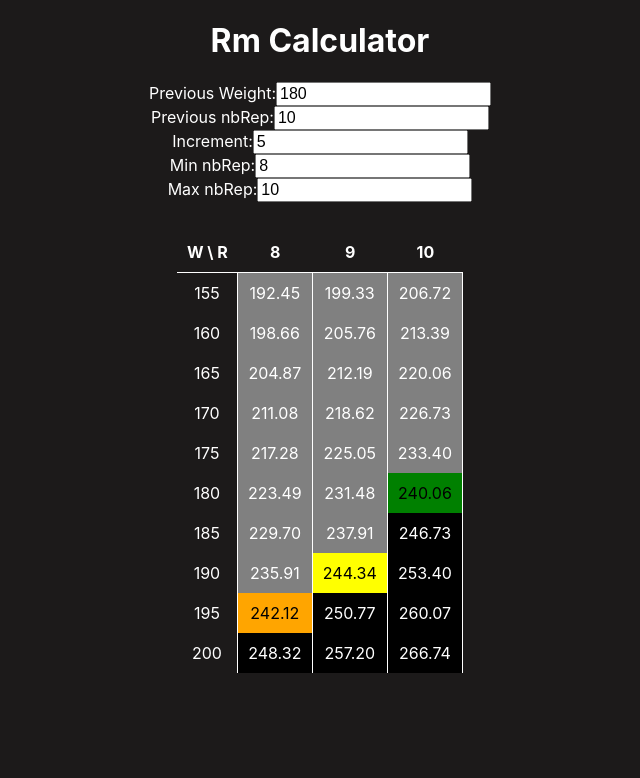
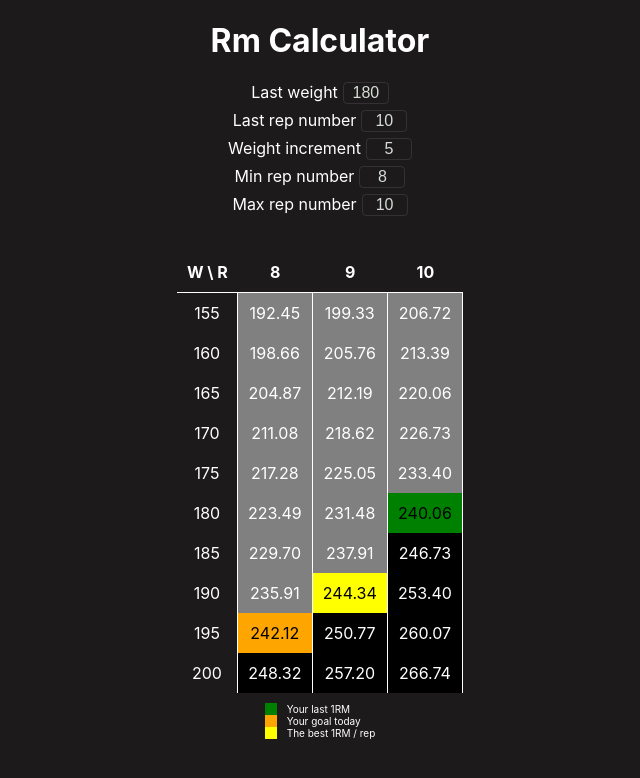
Before and after one commit to TanguyLeLoch/rm-calculator, a React (Create React App) app: page / in a window 1280 px wide. Shown: the top 778 px of the page, without its empty margins (320-960 px from the left). Built offline with nearby package versions, Linux system fonts and the light colour scheme.

Commit message:
add legend + text help

```diff
--- /dev/null
+++ b/src/pages/Rm/ColorSquare.jsx
@@ -0,0 +1,15 @@
+import React from 'react';
+
+const ColorSquare = ({ color }) => {
+    const style = {
+        display: "inline-block",
+        width: "12px",
+        height: "12px",
+        backgroundColor: color,
+        marginRight: "5px"
+    };
+
+    return <span style={style}></span>;
+};
+
+export default ColorSquare;
--- /dev/null
+++ b/src/pages/Rm/Legend.jsx
@@ -0,0 +1,27 @@
+import React from 'react';
+import ColorSquare from './ColorSquare'; // Ensure this import path matches your file structure
+
+function Legend() {
+    const listStyle = {
+        listStyleType: "none", // Removes bullet points
+        padding: 0, // Removes default padding
+        margin: "0 auto", // Centers the list
+    };
+
+    const listItemStyle = {
+        display: "flex", // Uses flexbox for layout
+        alignItems: "center", // Centers items vertically
+    };
+    const textStyle = {
+        fontSize: "10px",
+        paddingLeft: "5px"
+    }
+
+    return (<ul style={listStyle}>
+        <li style={listItemStyle}><ColorSquare color="green"/><span style={textStyle}> Your last 1RM</span></li>
+        <li style={listItemStyle}><ColorSquare color="orange"/> <span style={textStyle}>Your goal today</span></li>
+        <li style={listItemStyle}><ColorSquare color="yellow"/> <span style={textStyle}>The best 1RM / rep</span></li>
+    </ul>);
+}
+
+export default Legend;
--- a/src/pages/Rm/NumberInput.js
+++ b/src/pages/Rm/NumberInput.js
@@ -1,17 +1,43 @@
-function NumberInput({ id, label, value, onChange, onBlur = () => {}, required = true }) {
+import React, {useState} from 'react';
+function noOp() {
+    return () => {
+    };
+}
+
+function NumberInput({id, label, value, onChange, helpText, onBlur}) {
+    onBlur = onBlur || noOp;
+    const [isFocused, setIsFocused] = useState(false);
+
+    const handleFocus = () => {
+        setIsFocused(true);
+    };
+
+    const handleBlur = (e) => {
+        setIsFocused(false);
+        if (onBlur) {
+            onBlur(e.target.value);
+        }
+    };
+
+
     return (<div>
-        <label htmlFor={id}>{label}:</label>
+        <label htmlFor={id}>
+            {label}
+        </label>
+
         <input
             type="text"
             id={id}
             value={value}
             onChange={(e) => onChange(e.target.value)}
-            onBlur={(e) => onBlur(e.target.value)}
-            required={required}
+            onFocus={handleFocus}
+            onBlur={handleBlur}
+            required={true}
             inputMode="decimal"
             style={{fontSize: "16px"}}
+            className={`number-input ${isFocused ? 'focused' : '' }`}
         />
-    </div>);
+        <div className={`input-help-text ${isFocused ? 'visible' : ''}`}>{helpText}</div>    </div>);
 }
 
 export default NumberInput;
--- /dev/null
+++ b/src/pages/Rm/Rm.css
@@ -0,0 +1,33 @@
+
+
+.input-help-text {
+    font-size: 12px;
+    color: #d6dcd6;
+    margin-top: 3px;
+    margin-bottom: 3px;
+    opacity: 0; /* Start invisible */
+    transition: opacity 0.3s ease, transform 0.3s ease, max-height 0.3s ease;/* Smooth transition for opacity and transform */
+    transform: translateY(-10px);
+    pointer-events: none; /* Prevent the element from capturing clicks */
+    max-height: 0
+}
+
+.input-help-text.visible {
+    opacity: 1; /* Fully visible when focused */
+    transform: translateY(0); /* Move to its final position */
+    max-height: 50px}
+
+.number-input {
+    background-color: rgba(255, 255, 255, 0);
+    width: 40px;
+    margin-left: 5px;
+    text-align: center  ;
+    border: solid 1px rgba(255, 255, 255, 0.1);
+    border-radius: 4px;
+    color: #d6dcd6;
+}
+.number-input.focused {
+    background-color: rgba(255, 255, 255, 0.1);
+    border: solid 1px rgba(255, 255, 255, 0.2);
+
+}
--- a/src/pages/Rm/index.jsx
+++ b/src/pages/Rm/index.jsx
@@ -1,6 +1,9 @@
 import React, {useEffect, useState} from 'react';
 import RmCalculator from './RmCalculator';
 import NumberInput from "./NumberInput";
+
+import './Rm.css';
+import Legend from "./Legend";
 
 function Rm() {
     const [lastWeight, setLastWeight] = useState('180');
@@ -50,44 +53,47 @@ function Rm() {
         }
     }
     return (<div style={{
-            color: 'white', display: 'flex', justifyContent: 'center', alignItems: 'center', flexDirection: 'column'
-        }}>
+        color: 'white', display: 'flex', justifyContent: 'center', alignItems: 'center', flexDirection: 'column'    }}>
         <h1>Rm Calculator</h1>
         <form onSubmit={handleSubmit} style={{marginBottom: '20px'}}>
             <NumberInput
                 id="lastWeight"
-                    label="Previous Weight"
+                label="Last weight"
                 value={lastWeight}
                 onChange={setLastWeight}
+                helpText={'Enter the weight you lifted last time'}
             />
             <NumberInput
                 id="lastRep"
-                    label="Previous nbRep"
+                label="Last rep number"
                 value={lastRep}
                 onChange={setLastRep}
                 onBlur={updateLastRep}
+                helpText={'Enter the number of repetitions you did last time'}
             />
             <NumberInput
                 id="increment"
-                    label="Increment"
+                label="Weight increment"
                 value={increment}
                 onChange={setIncrement}
+                helpText={'Enter the minimum weight increment you can use'}
             />
             <NumberInput
                 id="minRep"
-                    label="Min nbRep"
+                label="Min rep number"
                 value={minRep}
                 onChange={setMinRep}
                 onBlur={updateMinRep}
+                helpText={'Enter the minimum number of repetitions you want to calculate'}
             />
             <NumberInput
                 id="maxRep"
-                    label="Max nbRep"
+                label="Max rep number"
                 value={maxRep}
                 onChange={setMaxRep}
                 onBlur={updateMaxRep}
+                helpText={'Enter the maximum number of repetitions you want to calculate'}
             />
-                {/*<button type='submit'>Calculate</button>*/}
         </form>
 
         {resultsMatrix && (<table
@@ -121,6 +127,8 @@ function Rm() {
             </tr>))}
             </tbody>
         </table>)}
+
+        <Legend/>
     </div>);
 
 }
```
Lines whose indentation alone changed are shown as unchanged.
